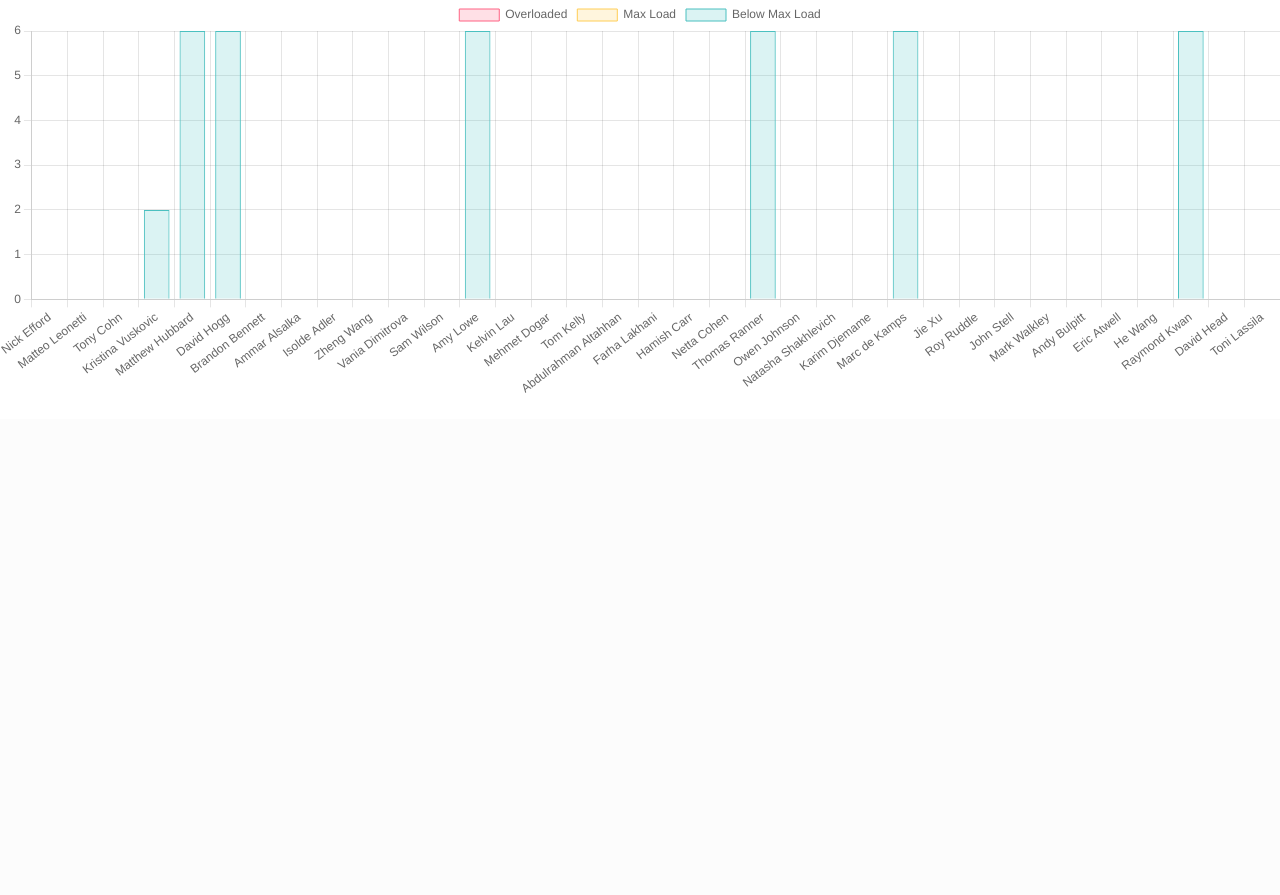
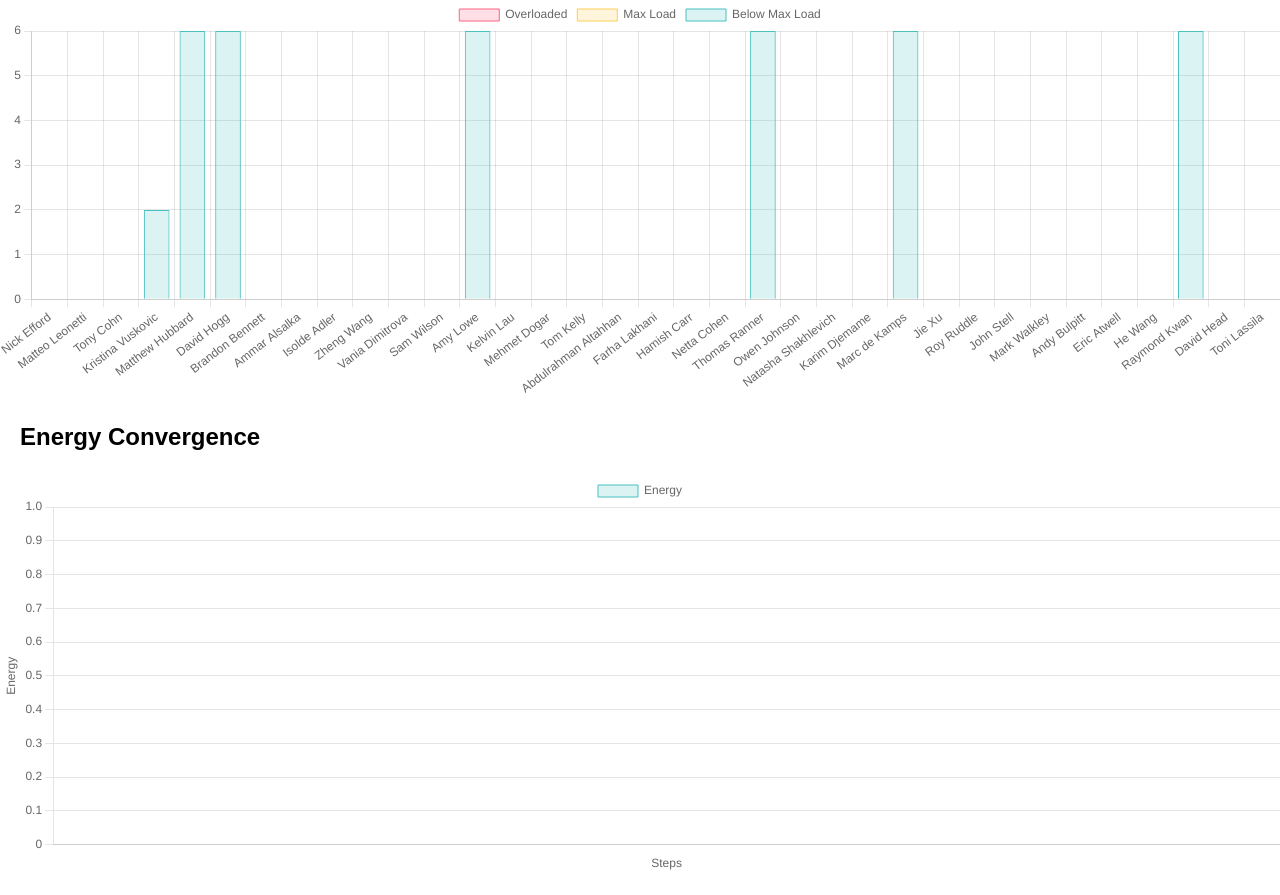
Before and after one commit to harrydavies92/project, a Flask app: page /statistics in a window 1280 px wide. Shown: the part 985-1880 px from the top of the page. Before the commit the page ends 1378 px from the top, so only its background shows below. Run offline with Flask 3, Linux system fonts and the light colour scheme; data comes from the database, SQL or seed files in the repository; both versions use the stored data as it was after the commit.

Commit message:
Energy convergence graph added.

```diff
--- a/app/__init__.py
+++ b/app/__init__.py
@@ -1,6 +1,7 @@
 from flask import Flask
 from flask_sqlalchemy import SQLAlchemy
 from flask_migrate import Migrate
+from flask_caching import Cache
 
 app = Flask(__name__)
 app.config.from_object('config')
@@ -8,4 +9,6 @@
 
 migrate = Migrate(app, db, render_as_batch=True)
 
+cache = Cache(app, config={'CACHE_TYPE': 'SimpleCache'})
+
 from app import routes, models
--- a/app/routes.py
+++ b/app/routes.py
@@ -1,8 +1,8 @@
 import pandas as pd
 import random, math
 
-from app import app, db
-from flask import render_template, request, redirect, url_for, jsonify
+from app import app, db, cache
+from flask import render_template, request, redirect, url_for, jsonify, json
 from .models import Student, Staff, Project
 from .stakeholderFunctions import staffForCode, normaliseCode
 from .autoAllocation import allocation
@@ -234,10 +234,12 @@
     staff = Staff.query.all()
     projects = Project.query.all()
 
-    students, staff, projects, start_energy, final_energy = allocation(
+    students, staff, projects, start_energy, final_energy, energy_log = allocation(
         students, staff, projects, startT, endT,
         PREFERENCE_ENERGY, STAFF_OVERLOAD_ENERGY, NO_PROJECT_ENERGY, PROJECT_OVERLOAD_ENERGY
     )
+
+    cache.set('energy_log', energy_log, timeout=60*60)
 
     # Update the database with the new allocations
     for student in students:
@@ -351,7 +353,10 @@
 
 @app.route('/statistics')
 def statistics():
-    return render_template('statistics.html', request=request)
+    energy_log = cache.get('energy_log') or []
+    print("Energy log:", energy_log)
+    print("Energy log type:", type(energy_log))
+    return render_template('statistics.html', energy_log=json.dumps(energy_log), request=request)
 
 @app.route('/api/staff_statistics')
 def api_staff_statistics():
@@ -385,3 +390,9 @@
         else:
             project_load_statistics[2] += 1
     return jsonify(project_load_statistics)
+
+@app.route('/api/energy_log')
+def api_energy_log():
+    # Assuming you store the energy_log somewhere, for example in a session variable or a database
+    energy_log = session.get('energy_log') or []
+    return jsonify(energy_log)
--- a/app/templates/statistics.html
+++ b/app/templates/statistics.html
@@ -43,8 +43,14 @@
         <h2>Staff Load</h2>
         <canvas id="staffLoadChart"></canvas>
     </div>
+    <div style="flex-basis: 49%; margin-bottom: 20px;">
+        <h2>Energy Convergence</h2>
+        <canvas id="energyConvergenceChart"></canvas>
+    </div>
+
 
     <script>
+        var energy_log_data = {{ energy_log|safe }};
         // Initialize the chart
         const ctx = document.getElementById('staffLoadChart').getContext('2d');
         const chart = new Chart(ctx, {
@@ -221,6 +227,48 @@
             updateCardContent('overloaded-staff', (overloadedStaff / totalStaff) * 100);
           });
 
+      </script>
+      {% if energy_log %}
+          <script>
+            console.log("Energy log data:", energy_log_data);
 
-    </script>
+            // Initialize the energy convergence chart
+            const energyConvergenceCtx = document.getElementById('energyConvergenceChart').getContext('2d');
+            const energyConvergenceChart = new Chart(energyConvergenceCtx, {
+                type: 'line',
+                data: {
+                    labels: Array.from({length: energy_log_data.length}, (_, i) => i + 1),
+                    datasets: [{
+                        label: 'Energy',
+                        data: energy_log_data,
+                        backgroundColor: 'rgba(75, 192, 192, 0.2)',
+                        borderColor: 'rgba(75, 192, 192, 1)',
+                        borderWidth: 1,
+                        fill: false,
+                        pointRadius: 0,
+                        lineTension: 0
+                    }]
+                },
+                options: {
+                    scales: {
+                        x: {
+                            title: {
+                                display: true,
+                                text: 'Steps'
+                            }
+                        },
+                        y: {
+                            title: {
+                                display: true,
+                                text: 'Energy'
+                            }
+                        }
+                    }
+                }
+            });
+          </script>
+      {% else %}
+          <p>Energy log data is not available. Please perform an allocation to generate energy log data.</p>
+      {% endif %}
+
 {% endblock %}
```
Also changed, not shown: app/autoAllocation.py (+7 -2 lines), app/projectTable.html (deleted, +0 -59 lines), app.db.
